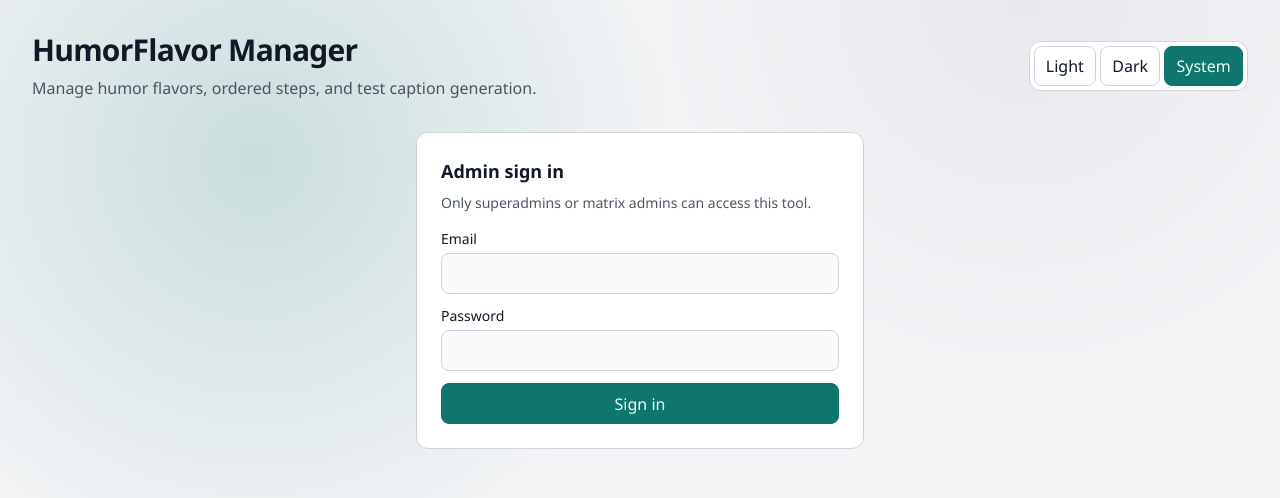
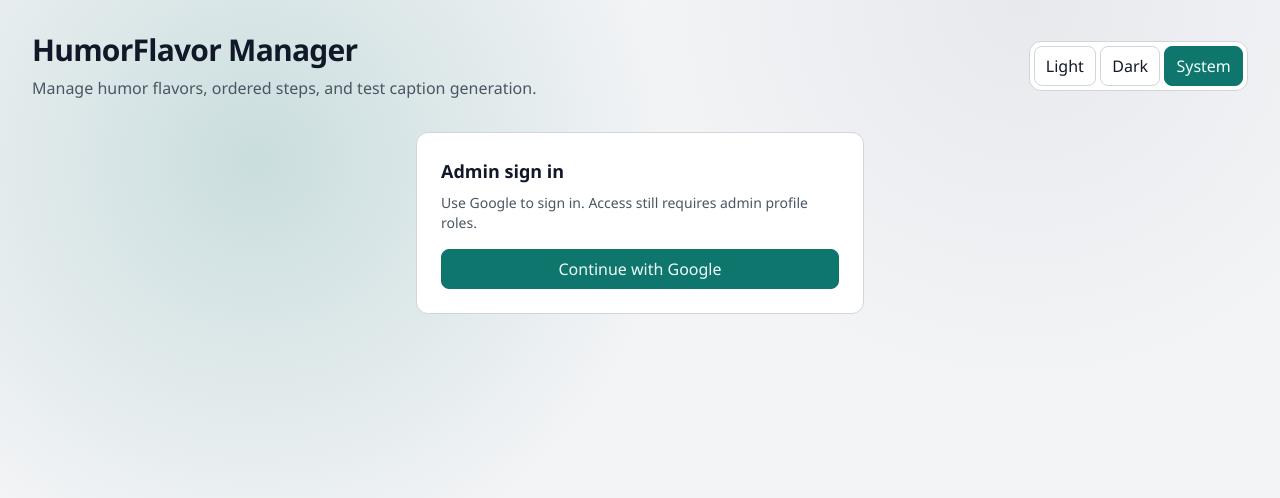
Before and after one commit to yuntelee/LC4995-Week-8, a Next.js app: page / in a window 1280 px wide. Shown: the top 498 px of the page. Built offline with nearby package versions, Linux system fonts and the light colour scheme; no server answers.

Commit message:
feat: switch admin sign-in to Google OAuth

```diff
--- a/src/components/auth-gate.tsx
+++ b/src/components/auth-gate.tsx
@@ -11,28 +11,30 @@ type Props = {
 
 type GateStatus = "checking" | "signed-out" | "denied" | "allowed" | "error";
 
-function SignInCard({ onSignedIn }: { onSignedIn: () => void }) {
-  const [email, setEmail] = useState("");
-  const [password, setPassword] = useState("");
+function SignInCard() {
   const [loading, setLoading] = useState(false);
   const [message, setMessage] = useState<string | null>(null);
 
-  async function signIn(e: React.FormEvent<HTMLFormElement>) {
-    e.preventDefault();
+  async function signInWithGoogle() {
     setLoading(true);
     setMessage(null);
 
     try {
       const supabase = getBrowserSupabaseClient();
-      const { error } = await supabase.auth.signInWithPassword({ email, password });
+      const redirectTo = window.location.origin;
+      const { error } = await supabase.auth.signInWithOAuth({
+        provider: "google",
+        options: {
+          redirectTo,
+        },
+      });
+
       if (error) {
         setMessage(error.message);
         return;
       }
-
-      onSignedIn();
     } catch (error) {
-      setMessage(error instanceof Error ? error.message : "Sign in failed.");
+      setMessage(error instanceof Error ? error.message : "Google sign in failed.");
     } finally {
       setLoading(false);
     }
@@ -41,34 +43,10 @@ function SignInCard({ onSignedIn }: { onSignedIn: () => void }) {
   return (
     <section className="app-card mx-auto max-w-md p-5 md:p-6">
       <h2 className="text-lg font-semibold">Admin sign in</h2>
-      <p className="subtle mt-2 text-sm">Only superadmins or matrix admins can access this tool.</p>
-      <form className="mt-4 space-y-3" onSubmit={signIn}>
-        <label className="block text-sm">
-          Email
-          <input
-            className="input mt-1"
-            type="email"
-            value={email}
-            onChange={(event) => setEmail(event.target.value)}
-            required
-          />
-        </label>
-
-        <label className="block text-sm">
-          Password
-          <input
-            className="input mt-1"
-            type="password"
-            value={password}
-            onChange={(event) => setPassword(event.target.value)}
-            required
-          />
-        </label>
-
-        <button className="btn btn-primary w-full" type="submit" disabled={loading}>
-          {loading ? "Signing in..." : "Sign in"}
-        </button>
-      </form>
+      <p className="subtle mt-2 text-sm">Use Google to sign in. Access still requires admin profile roles.</p>
+      <button className="btn btn-primary mt-4 w-full" type="button" onClick={() => void signInWithGoogle()} disabled={loading}>
+        {loading ? "Redirecting to Google..." : "Continue with Google"}
+      </button>
       {message ? <p className="mt-3 text-sm text-red-500">{message}</p> : null}
     </section>
   );
@@ -173,7 +151,7 @@ export function AuthGate({ children }: Props) {
   }
 
   if (status === "signed-out") {
-    return <SignInCard onSignedIn={() => setStatus("checking")} />;
+    return <SignInCard />;
   }
 
   if (status === "denied") {
```
